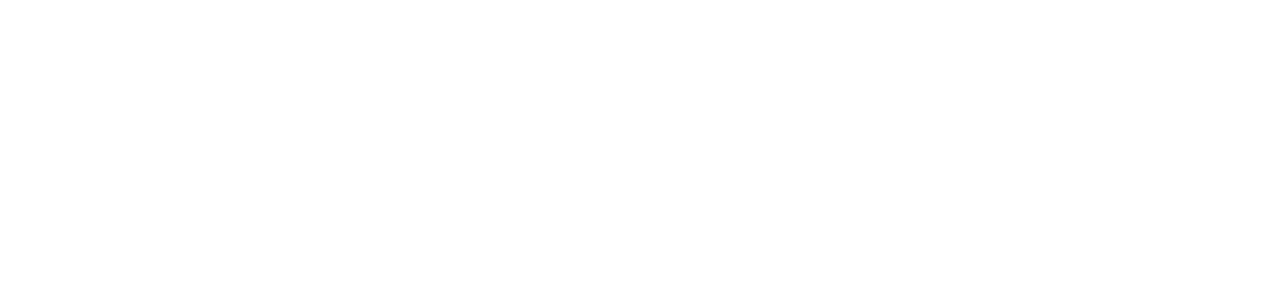
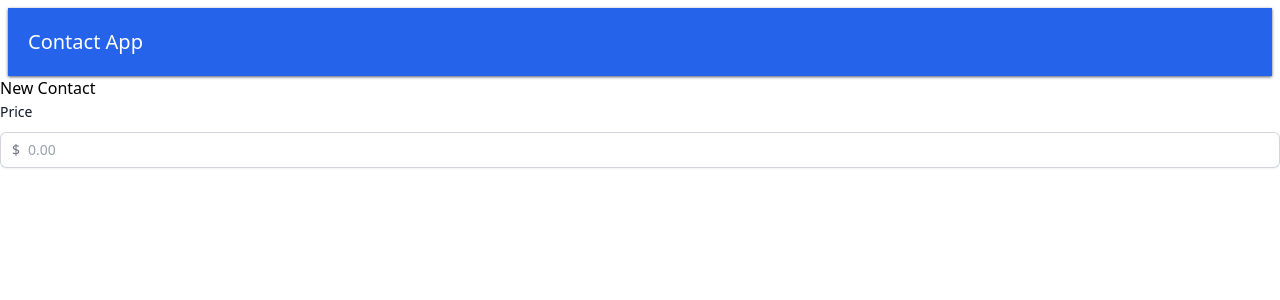
Before and after one commit to NomanSipai/contact-app, a React (Vite) app: page / in a window 1280 px wide. Shown: the top 300 px of the page. Built offline with nearby package versions, Linux system fonts and the light colour scheme.

Commit message:
creating form

```diff
--- a/src/App.jsx
+++ b/src/App.jsx
@@ -1,5 +1,39 @@
 function App() {
-  return <></>;
+  return (
+    <div>
+      <div className=" bg-blue-600 p-5 mt-2 me-2 ms-2 shadow shadow-gray-500 text-white text-xl font-medium">
+        Contact App
+      </div>
+      <div>
+        <div>
+          <div>New Contact</div>
+          <div>
+            <label
+              htmlFor="price"
+              className="block text-sm font-medium leading-6 text-gray-900">
+              Price
+            </label>
+            <div className="relative mt-2 rounded-md shadow-sm">
+              <div className="pointer-events-none absolute inset-y-0 left-0 flex items-center pl-3">
+                <span className="text-gray-500 sm:text-sm">$</span>
+              </div>
+              <input
+                type="text"
+                name="price"
+                id="price"
+                className="block w-full rounded-md border-0 py-1.5 pl-7 pr-20 text-gray-900 ring-1 ring-inset ring-gray-300 placeholder:text-gray-400 focus:ring-2 focus:ring-inset focus:ring-indigo-600 sm:text-sm sm:leading-6"
+                placeholder="0.00"
+              />
+            </div>
+          </div>
+          <div></div>
+          <div></div>
+        </div>
+
+        <div></div>
+      </div>
+    </div>
+  );
 }
 
 export default App;
```
